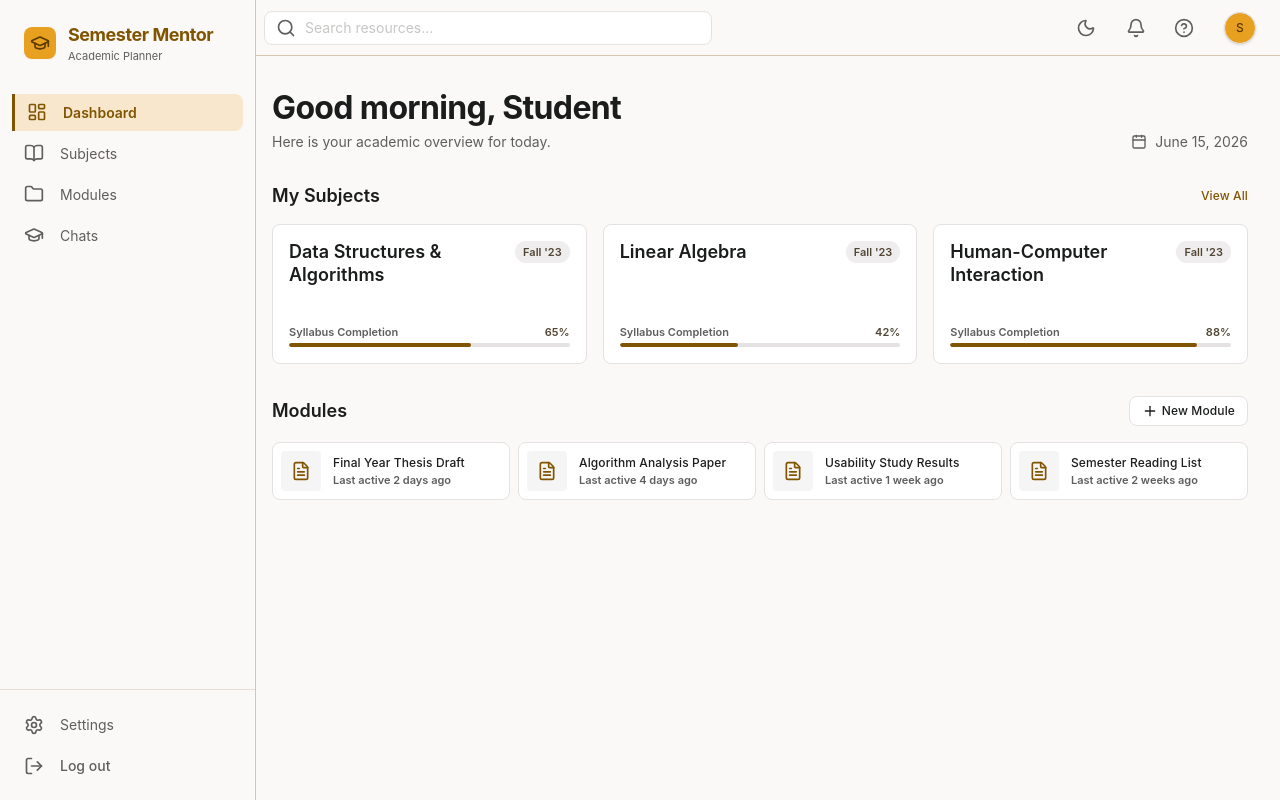
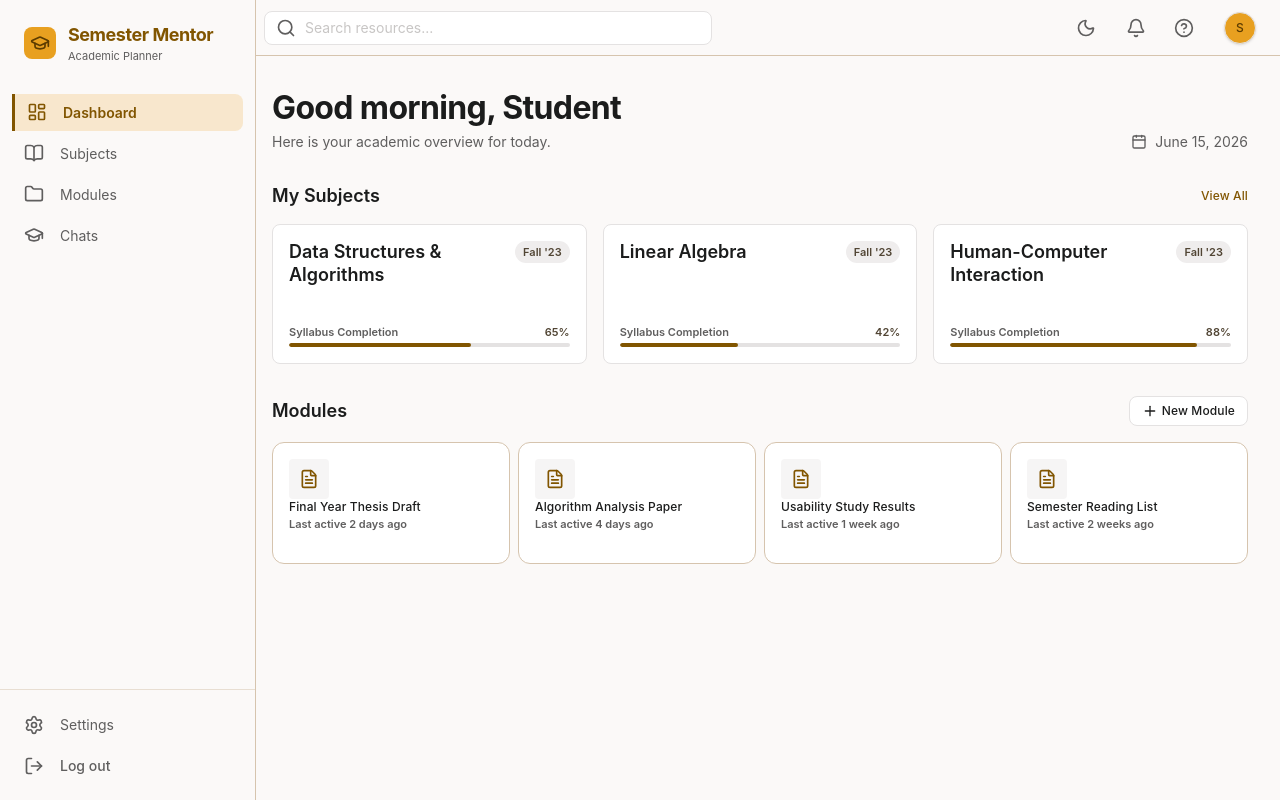
Before and after one commit to Sumit19-15/semester-mentor-ai, a React app in the folder frontend/: page /dashboard in a window 1280 px wide. Built offline with nearby package versions, Linux system fonts and the light colour scheme; the HTML template or start-up script is replaced by a standard one.

Commit message:
fix the project to modules

```diff
--- a/frontend/src/App.jsx
+++ b/frontend/src/App.jsx
@@ -8,7 +8,7 @@ import OnboardingPage from './pages/OnboardingPage';
 import DashboardPage from './pages/DashboardPage';
 import MentorChatPage from './pages/MentorChatPage';
 import SubjectWorkspacePage from './pages/SubjectWorkspacePage';
-import AiProjectChatPage from './pages/AiProjectChatPage';
+import AiModuleChatPage from './pages/AiModuleChatPage';
 import DashboardLayout from './layouts/DashboardLayout';
 
 function App() {
@@ -35,12 +35,12 @@ function App() {
         {/* Dashboard routes nested inside layout manually for now */}
         <Route path="/dashboard" element={<DashboardPage />} />
         <Route path="/subjects" element={<SubjectWorkspacePage />} />
+        <Route path="/module-chat" element={<AiModuleChatPage />} />
         <Route path="/chats" element={
           <DashboardLayout>
             <MentorChatPage />
           </DashboardLayout>
         } />
-        <Route path="/project-chat" element={<AiProjectChatPage />} />
       </Routes>
     </Router>
   );
--- a/frontend/src/components/SideNavBar.jsx
+++ b/frontend/src/components/SideNavBar.jsx
@@ -14,7 +14,7 @@ export default function SideNavBar() {
   const navItems = [
     { name: 'Dashboard', icon: LayoutDashboard, path: '/dashboard' },
     { name: 'Subjects', icon: BookOpen, path: '/subjects' },
-    { name: 'Modules', icon: Folder, path: '/project-chat' },
+    { name: 'Modules', icon: Folder, path: '/module-chat' },
     { name: 'Chats', icon: GraduationCap, path: '/chats' },
   ];
 
@@ -44,12 +44,9 @@ export default function SideNavBar() {
               to={item.path}
               className={({ isActive }) =>
                 `flex items-center gap-4 px-3 py-2 rounded-lg font-body-md text-[14px] transition-colors duration-150 cursor-pointer ${isActive ||
-                  (item.name === 'Chats' &&
-                    location.pathname.startsWith('/chats')) ||
-                  (item.name === 'Modules' &&
-                    location.pathname.startsWith('/project-chat')) ||
-                  (item.name === 'Subjects' &&
-                    location.pathname.startsWith('/subjects'))
+                  (item.path === '/module-chat' && location.pathname.startsWith('/module-chat')) ||
+                  (item.path === '/chats' && location.pathname.startsWith('/chats')) ||
+                  (item.path === '/subjects' && location.pathname.startsWith('/subjects'))
                   ? 'bg-primary-container/20 text-primary font-semibold border-l-[3px] border-primary rounded-l-none'
                   : 'text-secondary hover:bg-surface-container hover:text-on-surface'
                 }`
--- a/frontend/src/components/TopNavBar.jsx
+++ b/frontend/src/components/TopNavBar.jsx
@@ -19,10 +19,9 @@ export default function TopNavBar() {
 
   const isMarketingPage = location.pathname === '/';
   const isAuthPage = location.pathname === '/login' || location.pathname === '/register';
-  const isDashboardPage = location.pathname.startsWith('/dashboard') ||
-                          location.pathname.startsWith('/subjects') ||
+  const isDashboardPage = location.pathname === '/dashboard' ||
+                          location.pathname.startsWith('/module-chat') ||
                           location.pathname.startsWith('/chats') ||
-                          location.pathname.startsWith('/project-chat') ||
                           location.pathname.startsWith('/settings');
 
   // If dashboard, it shifts right by 240px on desktop
--- a/frontend/src/layouts/DashboardLayout.jsx
+++ b/frontend/src/layouts/DashboardLayout.jsx
@@ -4,7 +4,7 @@ import { useLocation } from 'react-router-dom';
 export default function DashboardLayout({ children }) {
   const location = useLocation();
   const isChatPage = location.pathname.startsWith('/chats') ||
-                     location.pathname.startsWith('/project-chat') ||
+                     location.pathname.startsWith('/module-chat') ||
                      location.pathname.startsWith('/subjects');
 
   return (
--- a/frontend/src/pages/AiProjectChatPage.jsx
+++ b/frontend/src/pages/AiModuleChatPage.jsx
@@ -2,7 +2,7 @@ import { useState } from 'react';
 import { Folder, Plus, Share2, MoreVertical, BrainCircuit, Copy, ThumbsUp, Paperclip, Library, ArrowUp, ChevronDown, ChevronRight } from 'lucide-react';
 import DashboardLayout from '../layouts/DashboardLayout';
 
-export default function AiProjectChatPage() {
+export default function AiModuleChatPage() {
   const [expandedModule, setExpandedModule] = useState('Data Structures Final');
 
   const modules = [
@@ -38,12 +38,12 @@ export default function AiProjectChatPage() {
   return (
     <DashboardLayout>
       <div className="flex w-full h-full overflow-hidden">
-        {/* Inner Sidebar for Project Navigation */}
+        {/* Inner Sidebar for Module Navigation */}
         <aside className="w-[280px] h-full bg-surface border-r border-outline-variant flex flex-col shrink-0 relative z-20">
           <div className="p-4 border-b border-outline-variant/50 shrink-0 flex flex-col gap-3">
             <div className="flex items-center gap-2 text-secondary">
               <Folder className="w-[18px] h-[18px]" />
-              <span className="font-label-sm text-[11px] font-semibold uppercase tracking-wider">Project</span>
+              <span className="font-label-sm text-[11px] font-semibold uppercase tracking-wider">Module</span>
             </div>
             <h3 className="font-headline-sm text-[18px] font-bold text-on-surface leading-tight">
               {activeModule.name}
@@ -120,7 +120,7 @@ export default function AiProjectChatPage() {
               {/* User Message */}
               <div className="flex flex-col gap-1 self-end max-w-[85%] group">
                 <div className="bg-surface-container text-on-surface p-4 rounded-xl rounded-tr-sm border border-outline-variant/20 shadow-sm">
-                  <p className="font-body-md text-[14px] leading-relaxed">I need to implement a graph search algorithm for the final project. We are simulating traffic routing across a city grid. What are the core differences I should consider between Dijkstra's and A*?</p>
+                  <p className="font-body-md text-[14px] leading-relaxed">I need to implement a graph search algorithm for the final module. We are simulating traffic routing across a city grid. What are the core differences I should consider between Dijkstra's and A*?</p>
                 </div>
               </div>
 
--- a/frontend/src/pages/DashboardPage.jsx
+++ b/frontend/src/pages/DashboardPage.jsx
@@ -106,20 +106,20 @@ export default function DashboardPage() {
             { title: "Algorithm Analysis Paper", time: "Last active 4 days ago" },
             { title: "Usability Study Results", time: "Last active 1 week ago" },
             { title: "Semester Reading List", time: "Last active 2 weeks ago" }
-          ].map((project, idx) => (
-            <div
+          ].map((moduleItem, idx) => (
+            <button
               key={idx}
-              onClick={() => navigate('/project-chat')}
-              className="bg-surface-container-lowest border border-surface-variant rounded-lg p-stack_sm flex items-start gap-3 hover:shadow-md hover:border-outline-variant transition-all duration-150 cursor-pointer group"
+              onClick={() => navigate('/module-chat')}
+              className="bg-surface-container-lowest border border-outline-variant rounded-xl p-stack_md text-left hover:shadow-sm hover:border-primary/50 transition-all duration-200 group flex flex-col h-full"
             >
               <div className="w-10 h-10 rounded bg-secondary-container/30 flex items-center justify-center text-primary group-hover:bg-primary-container/20 transition-colors shrink-0">
                 <FileText className="w-5 h-5" />
               </div>
-              <div className="flex flex-col justify-center min-h-[40px] overflow-hidden">
-                <h5 className="font-label-md text-label-md text-on-surface truncate w-full">{project.title}</h5>
-                <p className="font-label-sm text-label-sm text-secondary mt-0.5">{project.time}</p>
+              <div className="mb-4">
+                <h5 className="font-label-md text-label-md text-on-surface truncate w-full">{moduleItem.title}</h5>
+                <p className="font-label-sm text-label-sm text-secondary mt-0.5">{moduleItem.time}</p>
               </div>
-            </div>
+            </button>
           ))}
 
         </div>
--- a/frontend/src/pages/LandingPage.jsx
+++ b/frontend/src/pages/LandingPage.jsx
@@ -11,8 +11,8 @@ export default function LandingPage() {
             Organize your semester.<br/>
             <span className="text-primary">Study smarter.</span>
           </h1>
-          <p className="font-body-lg text-body-lg text-secondary max-w-2xl mx-auto">
-            A rigorous, distraction-free academic workspace designed for serious students. Track subjects, manage projects, and maintain control over your entire semester.
+          <p className="font-body-lg text-body-lg text-secondary mb-stack_lg max-w-2xl mx-auto leading-relaxed">
+            A rigorous, distraction-free academic workspace designed for serious students. Track subjects, manage modules, and maintain control over your entire semester.
           </p>
           <div className="flex items-center justify-center gap-stack_md mt-stack_sm">
             <Link
@@ -98,7 +98,7 @@ export default function LandingPage() {
               <div className="w-12 h-12 rounded-full bg-primary-container/20 flex items-center justify-center mb-stack_md group-hover:scale-110 transition-transform duration-300">
                 <span className="material-symbols-outlined text-primary" style={{ fontVariationSettings: "'FILL' 1" }}>assignment</span>
               </div>
-              <h3 className="font-headline-sm text-headline-sm text-on-surface mb-stack_sm">Project Planning</h3>
+              <h3 className="font-headline-sm text-headline-sm text-on-surface mb-stack_sm">Module Planning</h3>
               <p className="font-body-md text-body-md text-secondary">
                 Break down major assignments into actionable steps. Track progress with rigorous status indicators and deadlines.
               </p>
--- a/frontend/src/pages/MentorChatPage.jsx
+++ b/frontend/src/pages/MentorChatPage.jsx
@@ -42,7 +42,7 @@ export default function MentorChatPage() {
             </div>
             <h2 className="font-display-lg text-[32px] leading-[40px] font-bold text-on-surface mb-2">Semester Mentor</h2>
             <p className="font-body-lg text-[16px] text-secondary max-w-[500px]">
-              Ask anything about your semester, subjects, projects, or study plans.
+              Ask anything about your semester, subjects, modules, or study plans.
             </p>
           </div>
 
```
